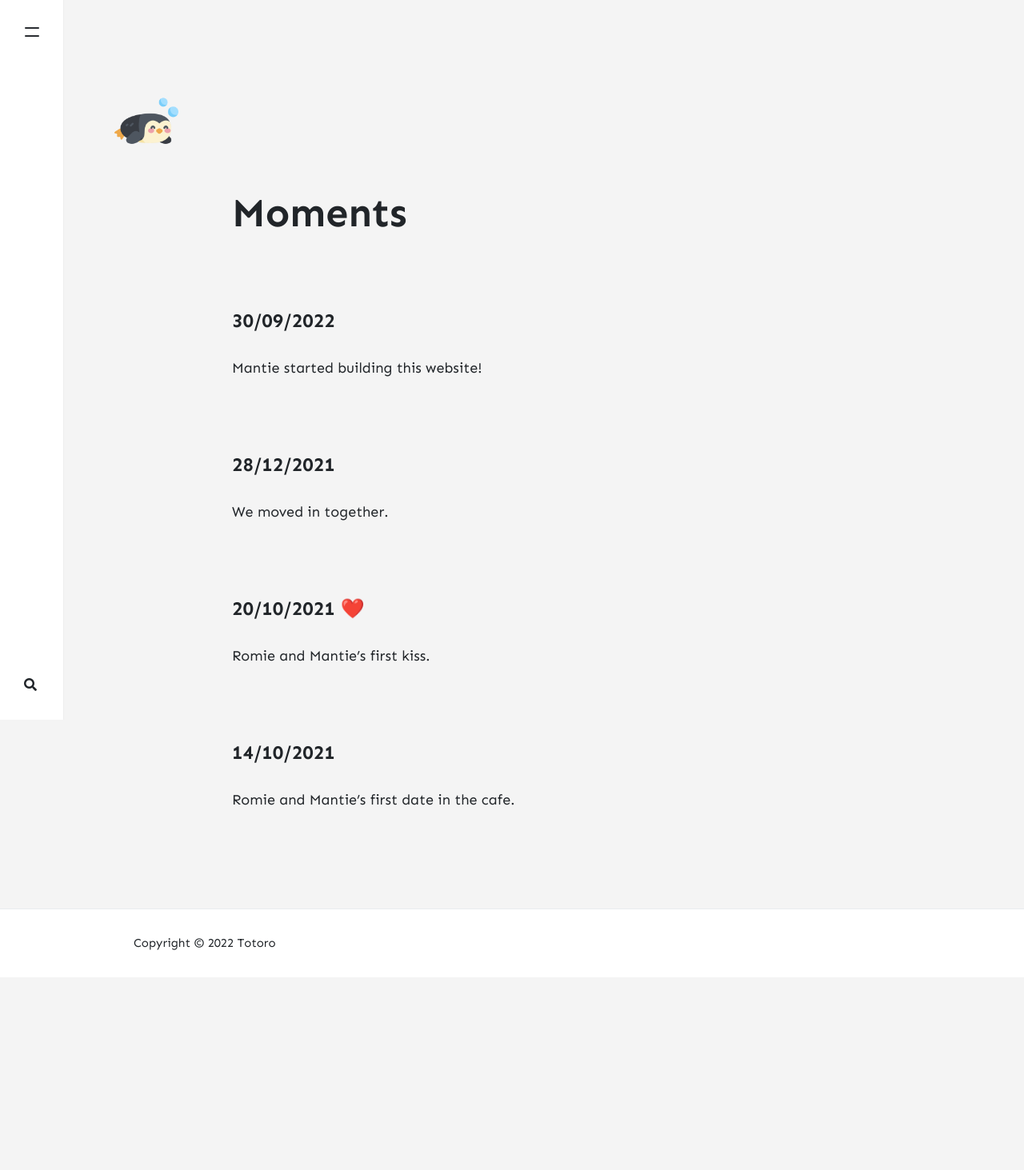
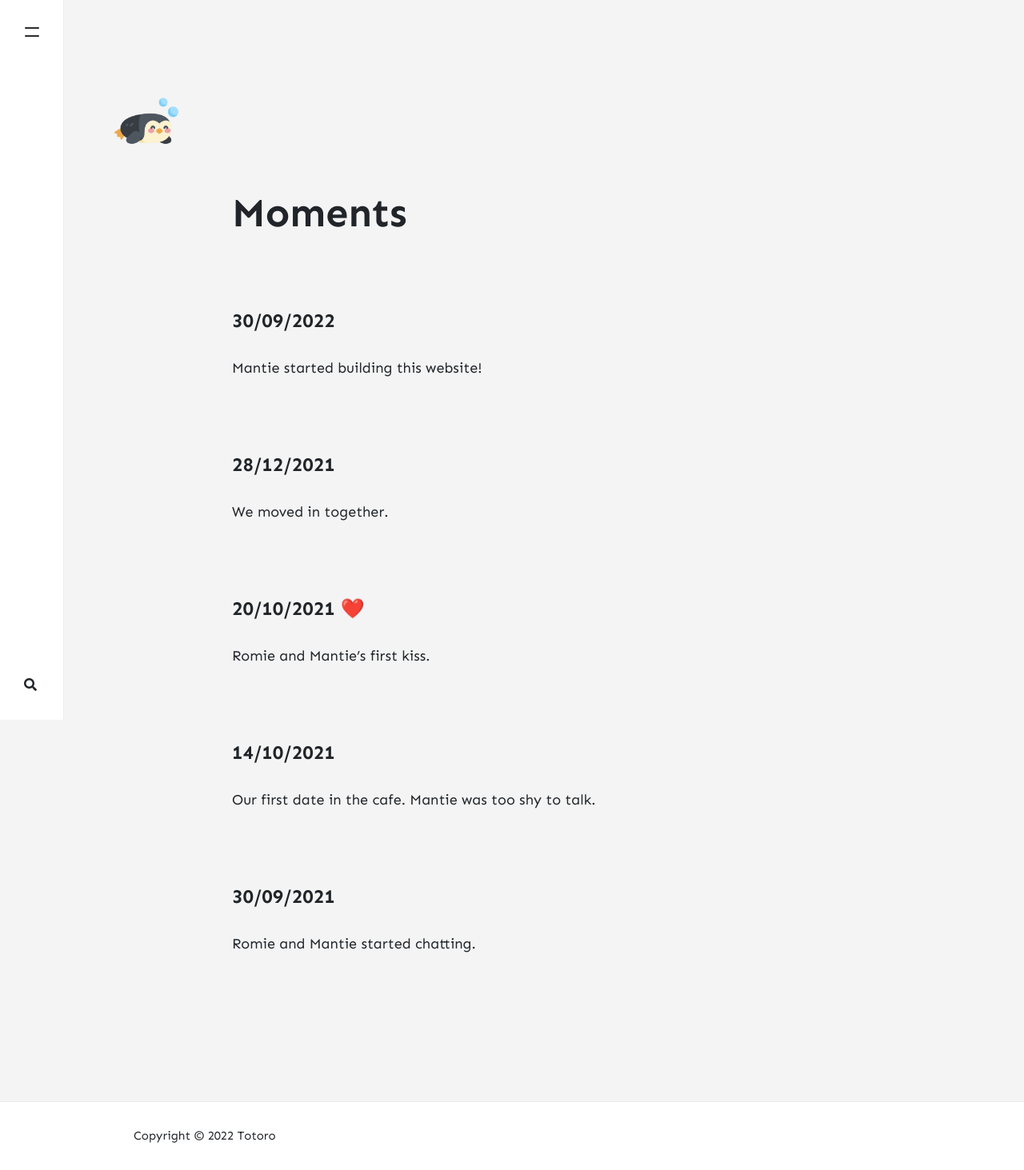
Before and after one commit to Mantotou/mantotou.github.io, a Jekyll site: the page built from _pages/about.md, in a window 1280 px wide. Shown: the whole page at 80% size. Built offline with Jekyll 4.4.1, drawn with Linux system fonts in a browser that asks for light colours; nearby versions of some CDN libraries; comment, search, counter and statistics services are not loaded; before the commit the page ends 1222 px from its top, so only the background shows below that.

```diff
--- a/_pages/about.md
+++ b/_pages/about.md
@@ -18,11 +18,7 @@ imageshadow: true
 
 Mantie started building this website!
 
-
-
 <br/>
-
-
 
 
 
@@ -44,4 +40,14 @@ Romie and Mantie's first kiss.
 
 #### 14/10/2021
 
-Romie and Mantie's first date in the cafe.
+Our first date in the cafe. Mantie was too shy to talk.
+
+<br/>
+
+
+
+#### 30/09/2021
+
+Romie and Mantie started chatting.
+
+<br/>
```
Also changed, not shown: _posts/2022-07-24-pk.md (added, +50 -0 lines), 15 other files.
